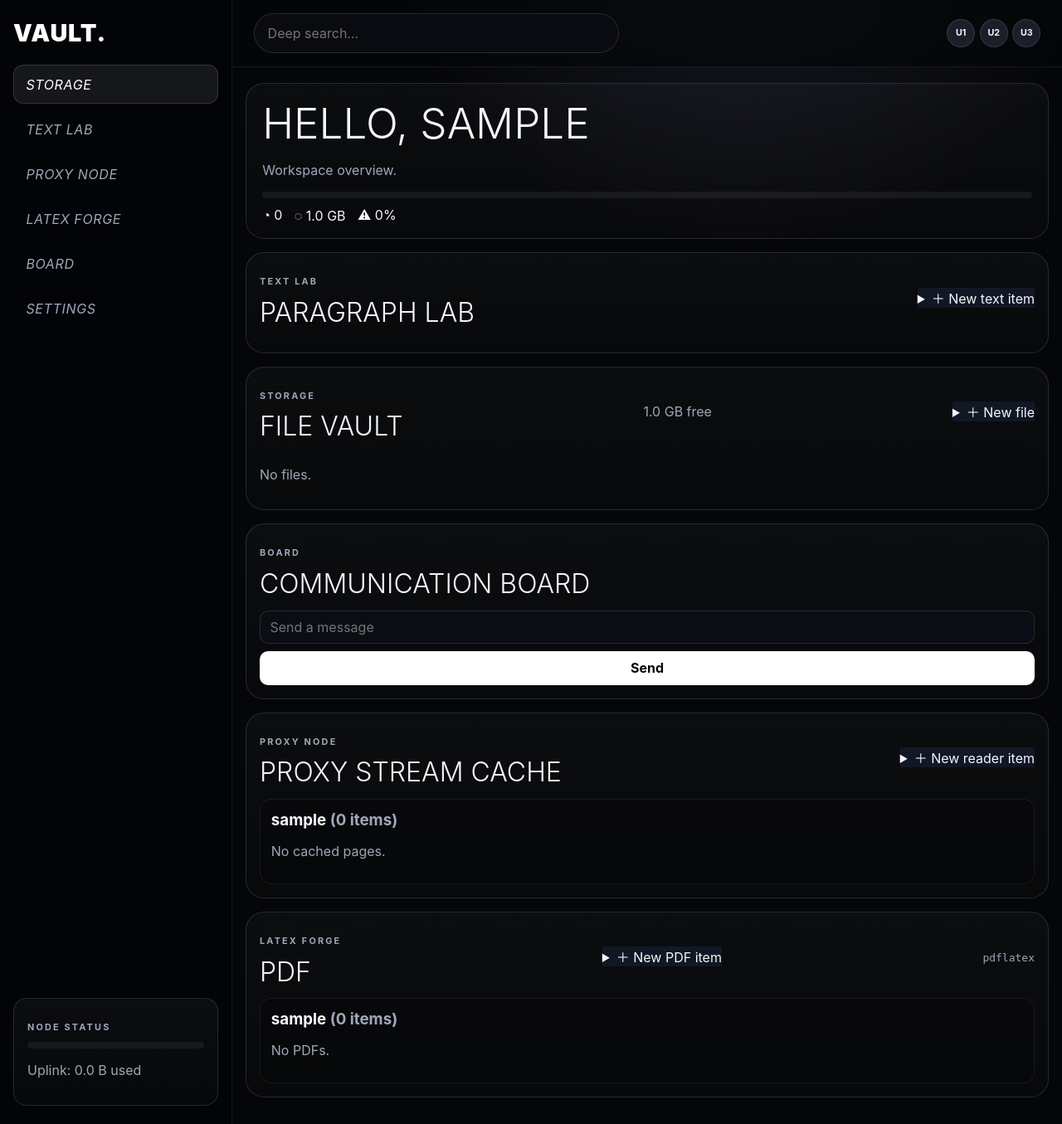
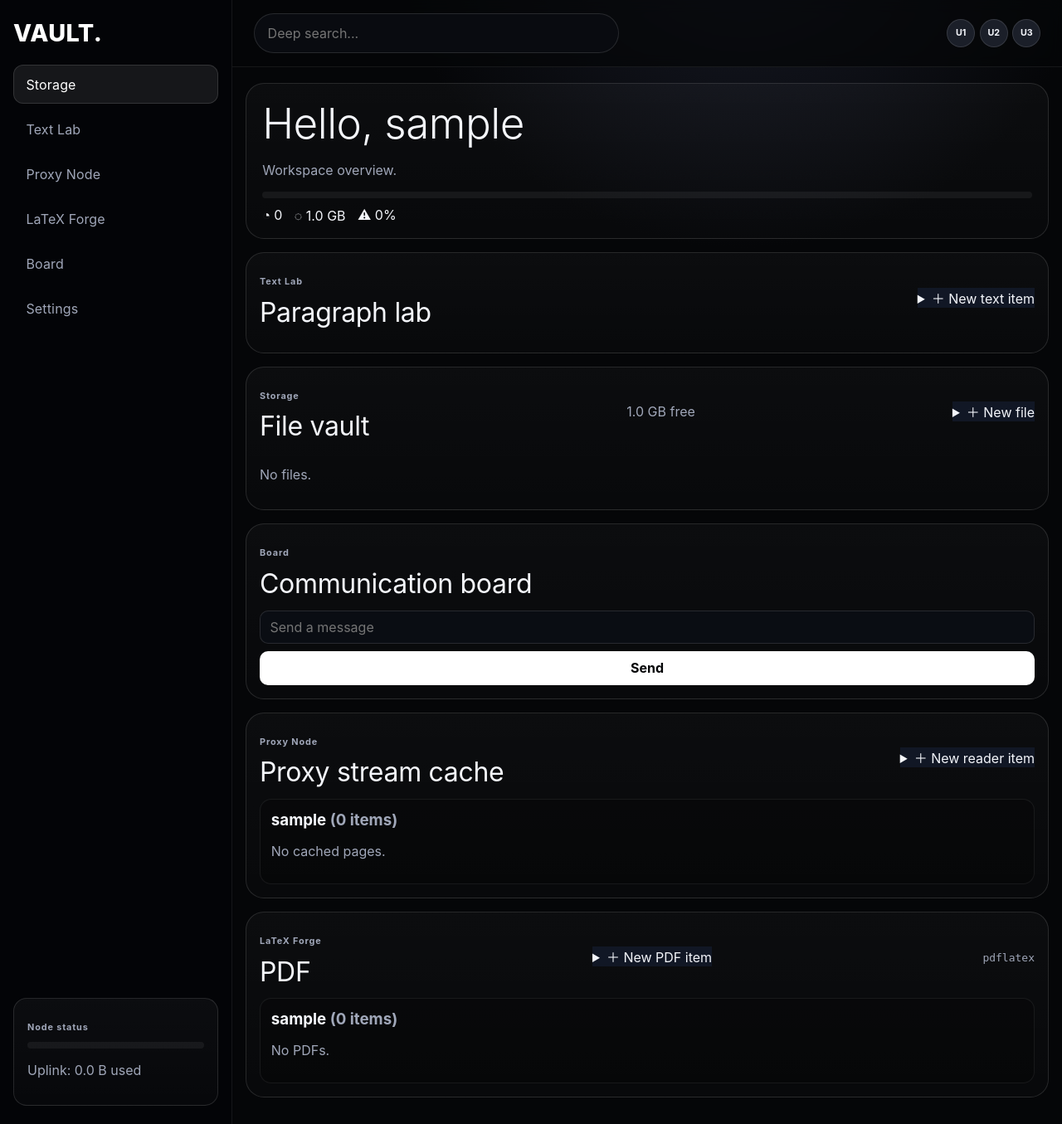
Before and after one commit to zof4/Research, a Flask app: page / in a window 1280 px wide. Shown: the whole page at 83% size. Run offline with Flask 3, Linux system fonts and the light colour scheme; the visitor is signed in with stand-in values (Sample User, id 1); data that the repository does not hold is empty.

Commit message:
Soften typography while preserving redesigned UI style

```diff
--- a/static/style.css
+++ b/static/style.css
@@ -15,7 +15,7 @@
 * { box-sizing: border-box; }
 html, body { margin: 0; min-height: 100%; }
 body {
-  font-family: Inter, ui-sans-serif, system-ui, -apple-system, Segoe UI, sans-serif;
+  font-family: "Inter", "IBM Plex Sans", "Avenir Next", "Segoe UI", ui-sans-serif, system-ui, -apple-system, sans-serif;
   background: radial-gradient(circle at 70% -10%, #1a1d2a 0%, rgba(5, 6, 8, 0.9) 25%, #050608 60%), #050608;
   color: var(--text);
 }
@@ -32,8 +32,8 @@ body {
   gap: 1.3rem;
 }
 .sidebar-brand .brand {
-  font-weight: 900;
-  letter-spacing: .03em;
+  font-weight: 800;
+  letter-spacing: .015em;
   text-decoration: none;
   color: #fff;
   font-size: 1.8rem;
@@ -42,9 +42,9 @@ body {
 .sidebar-nav a, .top-nav a {
   color: var(--muted);
   text-decoration: none;
-  font-style: italic;
-  text-transform: uppercase;
-  letter-spacing: .04em;
+  font-style: normal;
+  text-transform: none;
+  letter-spacing: .01em;
   border: 1px solid transparent;
   border-radius: 12px;
   padding: .78rem .9rem;
@@ -102,9 +102,9 @@ body {
   border-radius: 22px;
 }
 .intro-card { padding: 1rem 1.2rem; margin-bottom: 1rem; }
-.intro-copy h1 { margin: 0; font-size: clamp(1.5rem, 4.5vw, 3.2rem); font-weight: 300; text-transform: uppercase; }
+.intro-copy h1 { margin: 0; font-size: clamp(1.5rem, 4.5vw, 3.2rem); font-weight: 350; text-transform: none; letter-spacing: -.01em; }
 .intro-copy p, .helper-text, .item-meta, .section-kicker, .section-note, .empty-state { color: var(--muted); }
-.section-kicker { text-transform: uppercase; letter-spacing: .2em; font-size: .68rem; font-weight: 700; }
+.section-kicker { text-transform: none; letter-spacing: .08em; font-size: .68rem; font-weight: 650; }
 .storage-meter { height: 8px; border-radius: 999px; background: rgba(255,255,255,.06); overflow: hidden; }
 .storage-meter span { display: block; height: 100%; background: #fff; }
 .mini-metrics { margin-top: .65rem; display: flex; gap: .9rem; flex-wrap: wrap; }
@@ -112,7 +112,7 @@ body {
 .dashboard-grid { display: grid; gap: 1rem; }
 .section-card { padding: 1rem; }
 .section-head { display: flex; flex-wrap: wrap; align-items: center; gap: .7rem; justify-content: space-between; margin-bottom: .8rem; }
-.section-head h2 { margin: .1rem 0 0; font-size: clamp(1.2rem,3vw,2rem); text-transform: uppercase; font-weight: 350; }
+.section-head h2 { margin: .1rem 0 0; font-size: clamp(1.2rem,3vw,2rem); text-transform: none; font-weight: 420; letter-spacing: -.01em; }
 
 .item-stack { display: grid; gap: .7rem; }
 .item-card {
```
